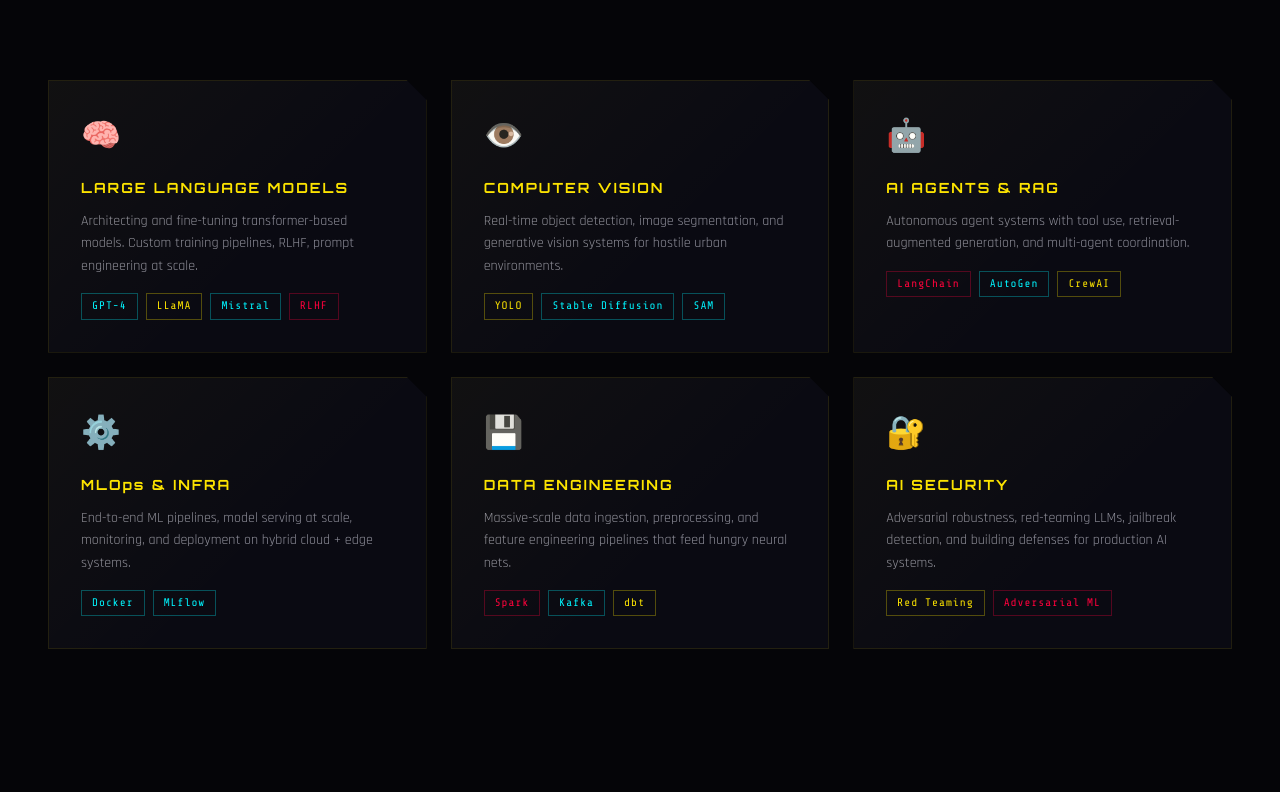
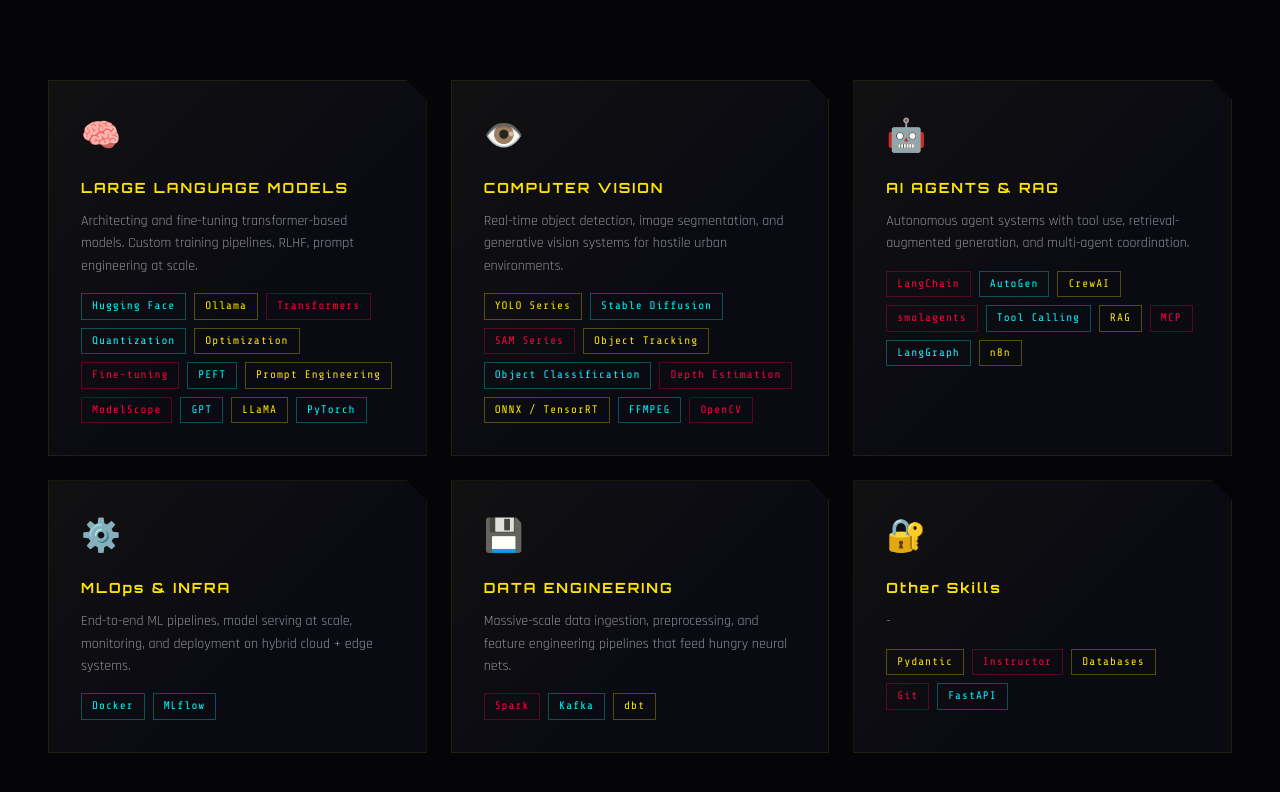
Before and after one commit to yashsuman15/yashsuman15.github.io, a React (Vite) app: page / in a window 1280 px wide. Shown: the part 11142-11934 px from the top of the page. Built offline with nearby package versions, Linux system fonts and the light colour scheme.

Commit message:
feat: enhance skills data with additional tags and updated descriptions for clarity and relevance

```diff
--- a/src/data/skills.ts
+++ b/src/data/skills.ts
@@ -12,10 +12,21 @@
     description:
       'Architecting and fine-tuning transformer-based models. Custom training pipelines, RLHF, prompt engineering at scale.',
     tags: [
-      { label: 'GPT-4', color: 'cyan' },
+      { label: 'Hugging Face', color: 'cyan' },
+      { label: 'Ollama', color: 'yellow' },
+      { label: 'Transformers', color: 'pink' },
+
+      { label: 'Quantization', color: 'cyan' },
+      { label: 'Optimization', color: 'yellow' },
+      { label: 'Fine-tuning', color: 'pink' },
+
+      { label: 'PEFT', color: 'cyan' },
+      { label: 'Prompt Engineering', color: 'yellow' },
+      { label: 'ModelScope', color: 'pink' },
+
+      { label: 'GPT', color: 'cyan' },
       { label: 'LLaMA', color: 'yellow' },
-      { label: 'Mistral', color: 'cyan' },
-      { label: 'RLHF', color: 'pink' },
+      { label: 'PyTorch', color: 'cyan' },
     ],
   },
   {
@@ -24,9 +35,17 @@
     description:
       'Real-time object detection, image segmentation, and generative vision systems for hostile urban environments.',
     tags: [
-      { label: 'YOLO', color: 'yellow' },
+      { label: 'YOLO Series', color: 'yellow' },
       { label: 'Stable Diffusion', color: 'cyan' },
-      { label: 'SAM', color: 'cyan' },
+      { label: 'SAM Series', color: 'pink' },
+
+      { label: 'Object Tracking', color: 'yellow' },
+      { label: 'Object Classification', color: 'cyan' },
+      { label: 'Depth Estimation', color: 'pink' },
+
+      { label: 'ONNX / TensorRT', color: 'yellow' },
+      { label: 'FFMPEG', color: 'cyan' },
+      { label: 'OpenCV', color: 'pink' },
     ],
   },
   {
@@ -38,6 +57,15 @@
       { label: 'LangChain', color: 'pink' },
       { label: 'AutoGen', color: 'cyan' },
       { label: 'CrewAI', color: 'yellow' },
+
+      { label: 'smolagents', color: 'pink' },
+      { label: 'Tool Calling', color: 'cyan' },
+      { label: 'RAG', color: 'yellow' },
+
+      { label: 'MCP', color: 'pink' },
+      { label: 'LangGraph', color: 'cyan' },
+      { label: 'n8n', color: 'yellow' },
+
     ],
   },
   {
@@ -63,12 +91,16 @@
   },
   {
     icon: '\ud83d\udd10',
-    name: 'AI SECURITY',
+    name: 'Other Skills',
     description:
-      'Adversarial robustness, red-teaming LLMs, jailbreak detection, and building defenses for production AI systems.',
+      '-',
     tags: [
-      { label: 'Red Teaming', color: 'yellow' },
-      { label: 'Adversarial ML', color: 'pink' },
+      { label: 'Pydantic', color: 'yellow' },
+      { label: 'Instructor', color: 'pink' },
+      { label: 'Databases', color: 'yellow' },
+      { label: 'Git', color: 'pink' },
+      { label: 'FastAPI', color: 'cyan' },
+
     ],
   },
 ];
```
